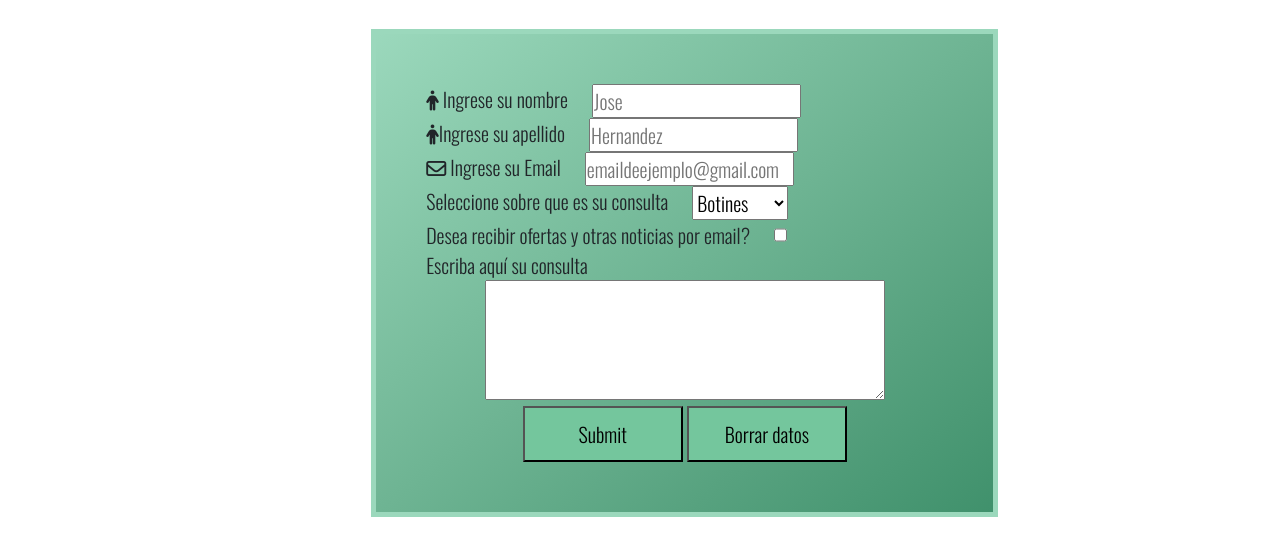
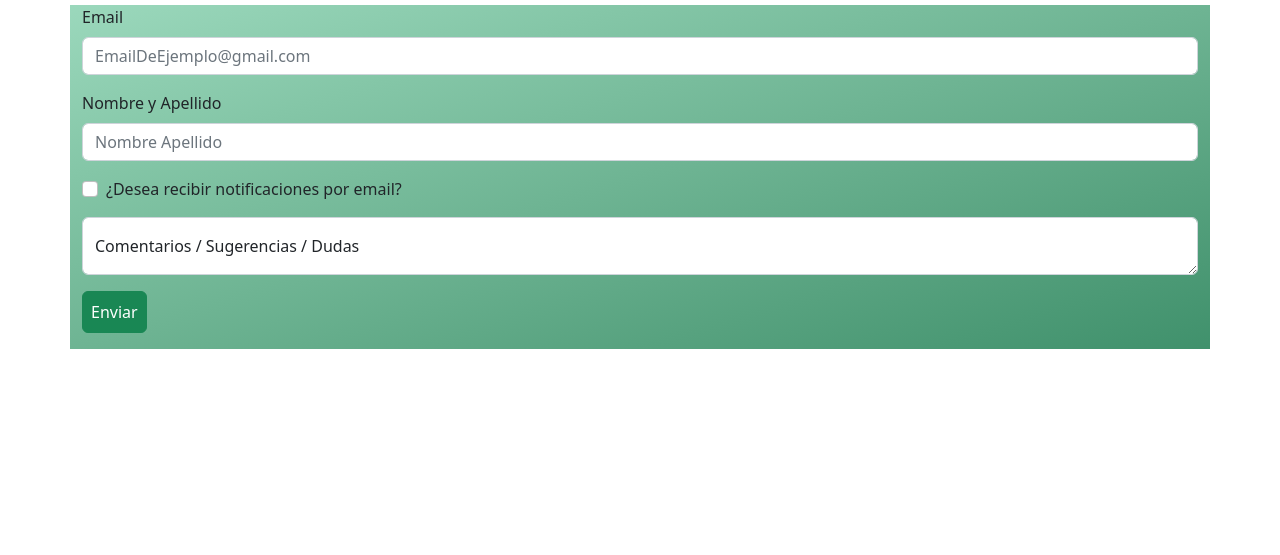
Before and after one commit to IgnacioGomezSimonsohn/Coderproyecto, a website: page paginas/contacto.html in a window 1280 px wide. Shown: the part 147-702 px from the top of the page. Drawn offline with nearby package versions, Linux system fonts and the light colour scheme.

Commit message:
ultimando detalles

```diff
--- a/paginas/contacto.html
+++ b/paginas/contacto.html
@@ -63,57 +63,28 @@
     </header>
     <h1 class="animate__animated animate__bounce"> Formulario de contacto <i class="fa-solid fa-address-card"></i></h1>
 
-    <form action=""class="formContacto">
+    <form class="container-sm">
+      <div class="mb-3">
+        <label for="exampleInputEmail1" class="form-label">Email</label>
+        <input type="email"  class="form-control" id="exampleInputEmail1" placeholder="EmailDeEjemplo@gmail.com" aria-describedby="emailHelp">
 
-        <div class="divsContacto">
-
-            <label class="me-4"><i class="fa-solid fa-person"></i> Ingrese su nombre</label>
-            <input type="text" placeholder="Jose" required>
-        </div>
-
-        <div class="divsContacto">
-            <label class="me-4"><i class="fa-solid fa-person"></i>Ingrese su apellido</label>
-            <input type="text" placeholder="Hernandez" required>
-        </div>
-
-        <div class="divsContacto">
-            <label class="me-4"><i class="fa-regular fa-envelope"></i> Ingrese su Email</label>
-            <input type="email" placeholder="emaildeejemplo@gmail.com" required>
-        </div>
-
-        <div class="divsContacto">
-            <label class="me-4">Seleccione sobre que es su consulta</label>
-            <select name="Articulos">
-            <option value="Botines">Botines</option>
-            <option value="Remeras">Remeras</option>
-            <option value="Accesorios">Accesorios</option>
-            <option value="Otro">Otro</option>
-            </select>
-        </div>
+      </div>
+      <div class="mb-3">
+        <label for="exampleInputPassword1" class="form-label">Nombre y Apellido</label>
+        <input type="password" placeholder="Nombre Apellido" class="form-control" id="exampleInputPassword1">
+      </div>
+      <div class="mb-3 form-check">
+        <input type="checkbox" class="form-check-input" id="exampleCheck1">
+        <label class="form-check-label" for="exampleCheck1">¿Desea recibir notificaciones por email?</label>
+      </div>
+      <div class="form-floating mb-3">
+        <textarea class="form-control" placeholder="Leave a comment here" id="floatingTextarea"></textarea>
+        <label for="floatingTextarea">Comentarios / Sugerencias / Dudas</label>
+      </div>
+      <button type="submit" class="btn btn-success bg-success p-2 bg-success p-2 mb-3 ">Enviar</button>
+    </form>
 
 
-
-        <div class="divsContacto">
-            <label class="me-4">Desea recibir ofertas y otras noticias por email?</label>
-            <input type="checkbox" class="checkbox">
-
-
-        </div>
-
-        <div class="divsContacto">
-            <label>Escriba aquí su consulta</label>
-        </div>
-        <div>
-            <textarea name="mensaje"></textarea required>
-        </div>
-
-        <div>
-            <input type="submit" class="boton">
-            <input type="reset" value="Borrar datos" class="boton" >
-
-        </div>
-
-    </form>
     <footer class="footer  bg-success p-2" style="--bs-bg-opacity: .5;">
 
         <a class="a" href="https://www.instagram.com/my_boots10/" target="_blank"><i class="fa-brands fa-instagram fa-lg"></i></a>
--- a/scss/_formContacto.scss
+++ b/scss/_formContacto.scss
@@ -18,6 +18,9 @@
     flex-direction: column;
     justify-content: center;
 
+}
+form{
+    background-image: linear-gradient(to left top, #40916c, #57a27f, #6eb493, #84c6a7, #9bd8bc);
 }
 
 text{
```
Also changed, not shown: index.html (+13 -2 lines), css/estilos3.css, imagenes/img_index/accesorios.jpg (added), imagenes/img_index/boti.jpg (added), imagenes/img_index/contaco.png (added), imagenes/img_index/reme_arg.jpg (added), 1 other file.
